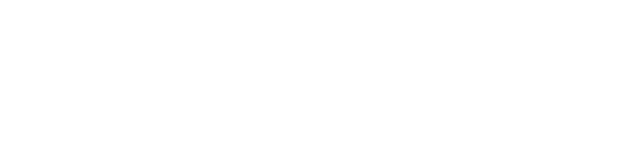
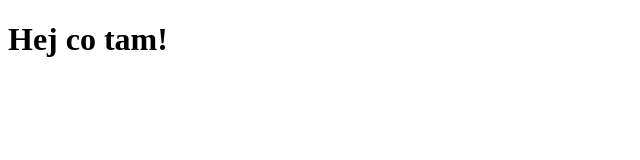
Before and after one commit to mskowronek245/repo-test, a plain HTML site: page index.html in a window 1280 px wide. Shown: the whole page, without its empty margins (0-640 px from the left). Drawn offline with Linux system fonts and the light colour scheme.

Commit message:
Zmiana w pliku index

```diff
--- a/index.html
+++ b/index.html
@@ -5,5 +5,7 @@
     <meta name="viewport" content="width=device-width, initial-scale=1.0" />
     <title>Document</title>
   </head>
-  <body></body>
+  <body>
+    <h1>Hej co tam!</h1>
+  </body>
 </html>
```
